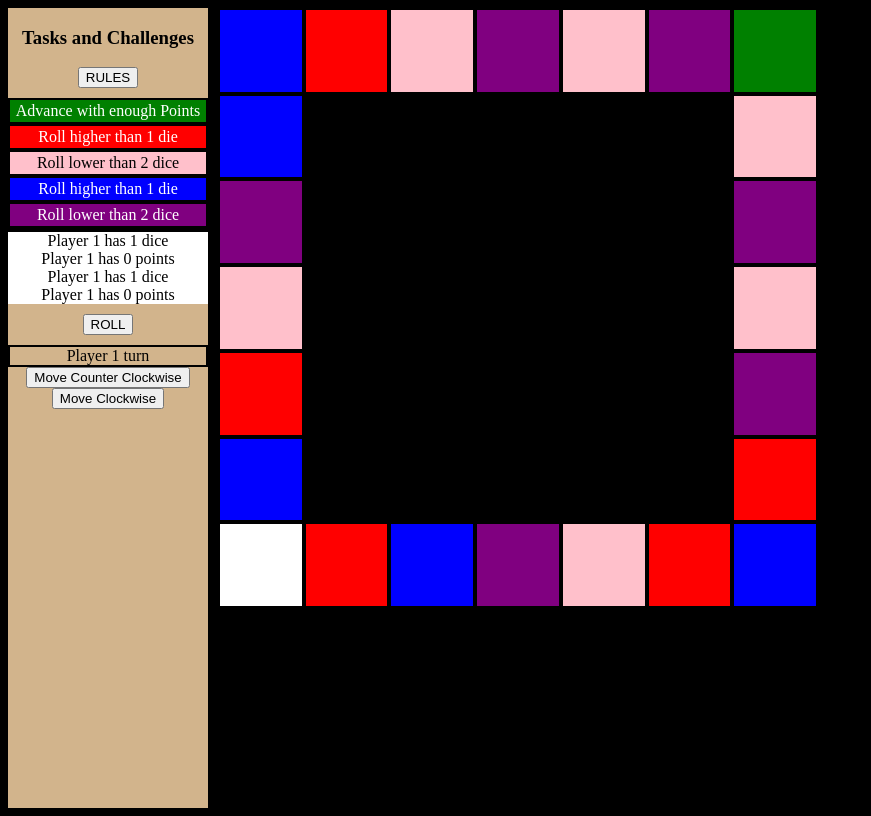
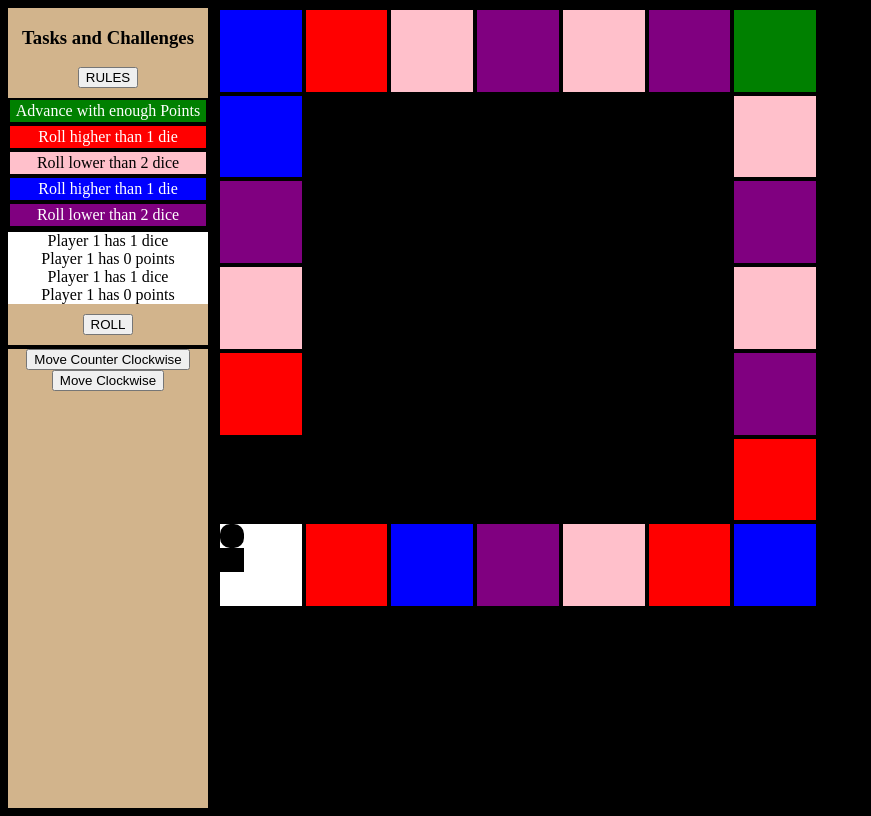
Before and after one commit to chuckderosier/Tasks_Challenges_boardGame, a PHP site: page / in a window 1280 px wide. Shown: the whole page, without its empty margins (0-871 px from the left). Run offline with PHP 8.4, Linux system fonts and the light colour scheme.

Commit message:
starting turns

```diff
--- a/app.js
+++ b/app.js
@@ -16,7 +16,7 @@
 let createDivs
 let createInDivs
 let moveDist = 0
-for (let i = 0; i < 24; i++) { // outer loop
+for (let i = 1; i < 24; i++) { // outer loop
     let createDivs = document.createElement(`div`)
     $(createDivs).addClass([i])
     $(createDivs).attr('id', `s` + [i])
@@ -27,172 +27,172 @@
 //     $(createInDivs).addClass([j])
 //     $(`.inLoop`).append(createInDivs)
 // }
-let player1 = $(`.s0`).append(`<div class="play1"></div>`)
-let player2  = $(`.s0`).append(`<div class="play2"></div>`)
+let player1 = $(`#s1`).append(`<div class="play1"></div>`)
+let player2  = $(`#s1`).append(`<div class="play2"></div>`)
  // spaces pair values
 spaces = {
-    s0: {
+    s1: {
         type: `free`,
         dice: computerDice = 0,
         gainDice: 0,
         gainPoints: addPoints = 1,
         text: ``
     },
-    s1: {
+    s2: {
         type: `c`,
         dice: computerDice = 1,
         gainDice: 0,
         gainPoints: addPoints = 1,
         text: ``
     },
-    s2: {
+    s3: {
         type: `t`,
         dice: computerDice = 1,
         gainDice: addDice = 1,
         gainPoints: 0,
         text: ``
     },
-    s3: {
+    s4: {
         type: `t`,
         dice: computerDice = 2,
         gainDice: addDice = 1,
         gainPoints: 0,
         text: ``
     },
-    s4: {
+    s5: {
         type: `c`,
         dice: computerDice = 2,
         gainDice: addpoints = 1,
         gainPoints: 0,
         text: ``
     },
-    s5: {
+    s6: {
         type: `c`,
         dice: computerDice = 1,
         gainDice: 0,
         gainPoints: addPoints = 1,
         text: ``
     },
-    s6: {
+    s7: {
         type: `t`,
         dice: computerDice = 1,
         gainDice: addDice = 1,
         gainPoints: 0,
         text: ``
     },
-    s7: {
+    s8: {
         type: `c`,
         dice: computerDice = 1,
         gainDice: 0,
         gainPoints: addPoints = 1,
         text: ``
     },
-    s8: {
+    s9: {
         type: `t`,
         dice: computerDice = 2,
         gainDice: addDice = 1,
         gainPoints: 0,
         text: ``
     },
-    s9: {
+    s10: {
         type: `c`,
         dice: computerDice = 2,
         gainDice: addpoints = 1,
         gainPoints: 0,
         text: ``
     },
-    s10: {
+    s11: {
         type: `t`,
         dice: computerDice = 2,
         gainDice: addDice = 1,
         gainPoints: 0,
         text: ``
     },
-    s11: {
+    s12: {
         type: `c`,
         dice: computerDice = 2,
         gainDice: addpoints = 1,
         gainPoints: 0,
         text: ``
     },
-    s12: {
+    s13: {
         type: `free`,
         dice: 0,
         gainDice: 0,
         gainPoints: 0,
         text: ``
     },
-    s13: {
+    s14: {
         type: `t`,
         dice: computerDice = 2,
         gainDice: addDice = 1,
         gainPoints: 0,
         text: ``
     },
-    s14: {
+    s15: {
         type: `c`,
         dice: computerDice = 2,
         gainDice: addpoints = 1,
         gainPoints: 0,
         text: ``
     },
-    s15: {
+    s16: {
         type: `t`,
         dice: computerDice = 2,
         gainDice: addDice = 1,
         gainPoints: 0,
         text: ``
     },
-    s16: {
+    s17: {
         type: `c`,
         dice: computerDice = 2,
         gainDice: addpoints = 1,
         gainPoints: 0,
         text: ``
     },
-    s17: {
+    s18: {
         type: `c`,
         dice: computerDice = 1,
         gainDice: 0,
         gainPoints: addPoints = 1,
         text: ``
     },
-    s18: {
+    s19: {
         type: `t`,
         dice: computerDice = 1,
         gainDice: addDice = 1,
         gainPoints: 0,
         text: ``
     },
-    s19: {
+    s20: {
         type: `c`,
         dice: computerDice = 2,
         gainDice: addpoints = 1,
         gainPoints: 0,
         text: ``
     },
-    s20: {
+    s21: {
         type: `t`,
         dice: computerDice = 2,
         gainDice: addDice = 1,
         gainPoints: 0,
         text: ``
     },
-    s21: {
+    s22: {
         type: `c`,
         dice: computerDice = 2,
         gainDice: addpoints = 1,
         gainPoints: 0,
         text: ``
     },
-    s22: {
+    s23: {
         type: `c`,
         dice: computerDice = 1,
         gainDice: 0,
         gainPoints: addPoints = 1,
         text: ``
     },
-    s23: {
+    s24: {
         type: `t`,
         dice: computerDice = 1,
         gainDice: addDice = 1,
@@ -213,21 +213,29 @@
 for (let k = player2Dice; k < player2Dice; k++) {
     rollNum = Math.floor((Math.random() * 6) + 1)
 }
-// players turn
-if (player1Points < 10 || player2Points < 10) {
-    $(`.windowRoll`).text(`Player 1 turn`)
-    $(`.roll`).click(function() {
-        let moveDist = Math.floor((Math.random() * 6) + 1)
-    })
-    // $(`.counter`).click(function() {
-    //     $(`.play1`).
-    // })
-}
 // display players points and dice
 $(".dicePlayer1").text("Player 1 has " + player1Dice + " dice")
 $(".pointsPlayer1").text("Player 1 has " + player1Points + " points")
 $(".dicePlayer2").text("Player 1 has " + player2Dice + " dice")
 $(".pointsPlayer2").text("Player 1 has " + player2Points + " points")
+// players turn
+// if (player1Points < 10 || player2Points < 10) {
+//     $(`.windowRoll`).text(`Player 1 turn`)
+//     $(`.roll`).click(function() {
+//         let moveDist = Math.floor((Math.random() * 6) + 1)
+//     })
+
+//       });
+//     // if ($(moveDist + ))
+//     $(`.counter`).click(function() {
+//     })
+
+    // let spaceOn = $(`.play1`).parent().attr(`class`)
+    let spaceOn = $(`.play1`).parent().prop(`class`)
+    // let spaceOn =  Number($(`play1`).parent().attr(`id`))
+    // let spaceOn =  Number($(`play1`).parent().prop(`class`))
+    // parseInt(spaceOn)
+    console.log(spaceOn)
 // constructor for players
 // players = {
 //     constructor () {
--- a/style.css
+++ b/style.css
@@ -81,100 +81,100 @@
 div{
     border: black solid 2px;
 }
-#s0 {
+#s1 {
     background-color: white;
     grid-area: s0;
     content: "start";
 }
-#s1 {
+#s2 {
     background-color: red;
     grid-area: s1;
 }
-#s2 {
+#s3 {
     background-color: blue;
     grid-area: s2;
 }
-#s3 {
+#s4 {
     background-color: purple;
     grid-area: s3;
 }
-#s4 {
+#s5 {
     background-color: pink;
     grid-area: s4;
 }
-#s5 {
+#s6 {
     background-color: red;
     grid-area: s5;
 }
-#s6 {
+#s7 {
     background-color: blue;
     grid-area: s6;
 }
-#s7 {
+#s8 {
     background-color: red;
     grid-area: s7;
 }
-#s8 {
+#s9 {
     background-color: purple;
     grid-area: s8;
 }
-#s9 {
+#s10 {
     background-color: pink;
     grid-area: s9;
 }
-#s10 {
+#s11 {
     background-color: purple;
     grid-area: s10;
 }
-#s11 {
+#s12 {
     background-color: pink;
     grid-area: s11;
 }
-#s12 {
+#s13 {
     background-color: green;
     grid-area: s12;
 }
-#s13 {
+#s14 {
     background-color: purple;
     grid-area: s13;
 }
-#s14 {
+#s15 {
     background-color: pink;
     grid-area: s14;
 }
-#s15 {
+#s16 {
     background-color: purple;
     grid-area: s15;
 }
-#s16 {
+#s17 {
     background-color: pink;
     grid-area: s16;
 }
-#s17 {
+#s18 {
     background-color: red;
     grid-area: s17;
 }
-#s18 {
+#s19 {
     background-color: blue;
     grid-area: s18;
 }
-#s19 {
+#s20 {
     background-color: blue;
     grid-area: s19;
 }
-#s20 {
+#s21 {
     background-color: purple;
     grid-area: s20;
 }
-#s21 {
+#s22 {
     background-color: pink;
     grid-area: s21;
 }
-#s22 {
+#s23 {
     background-color: red;
     grid-area: s22;
 }
-#s23 {
+#s24 {
     background-color: blue;
     grid-area: s23;
 }
```
